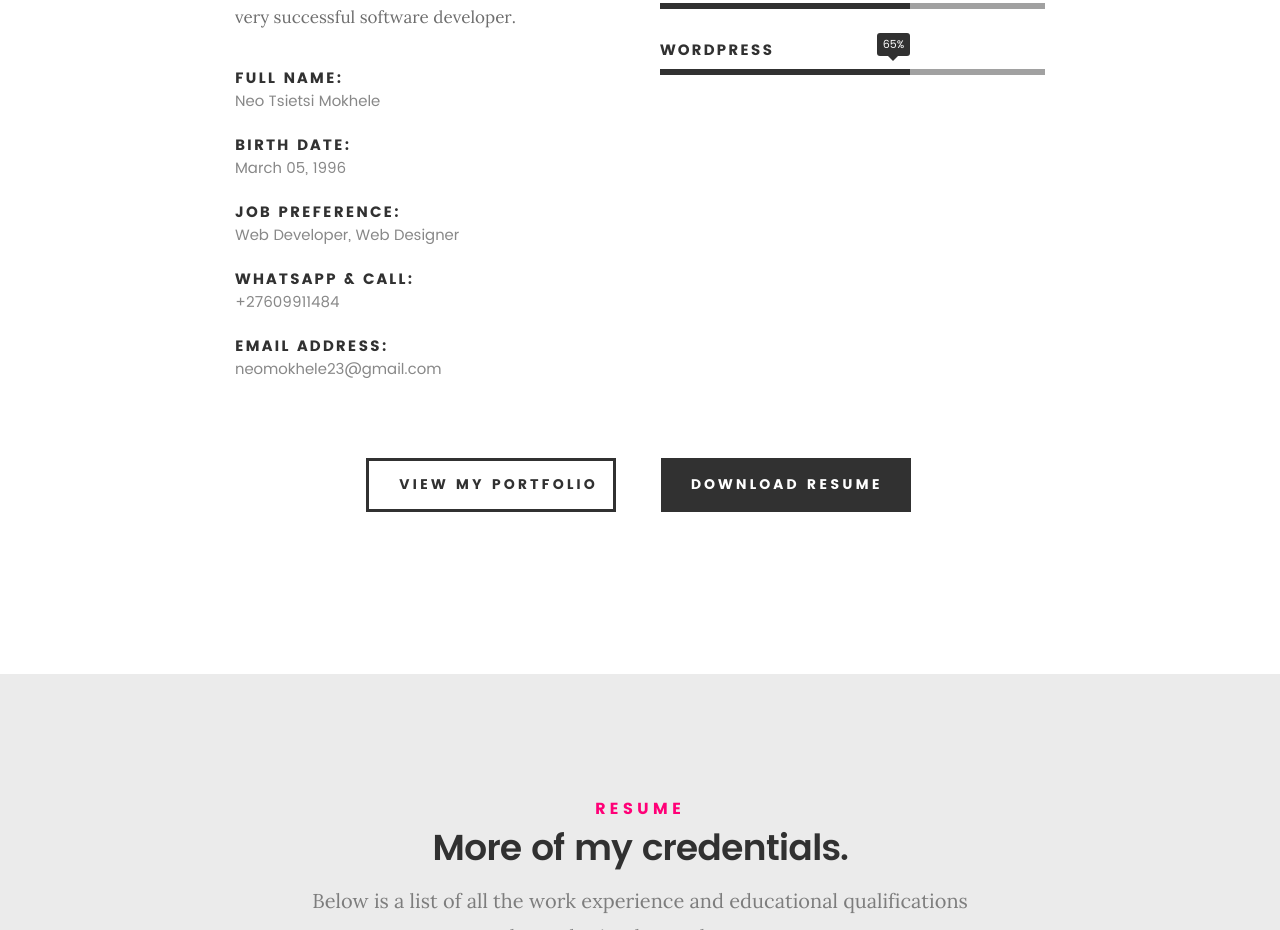
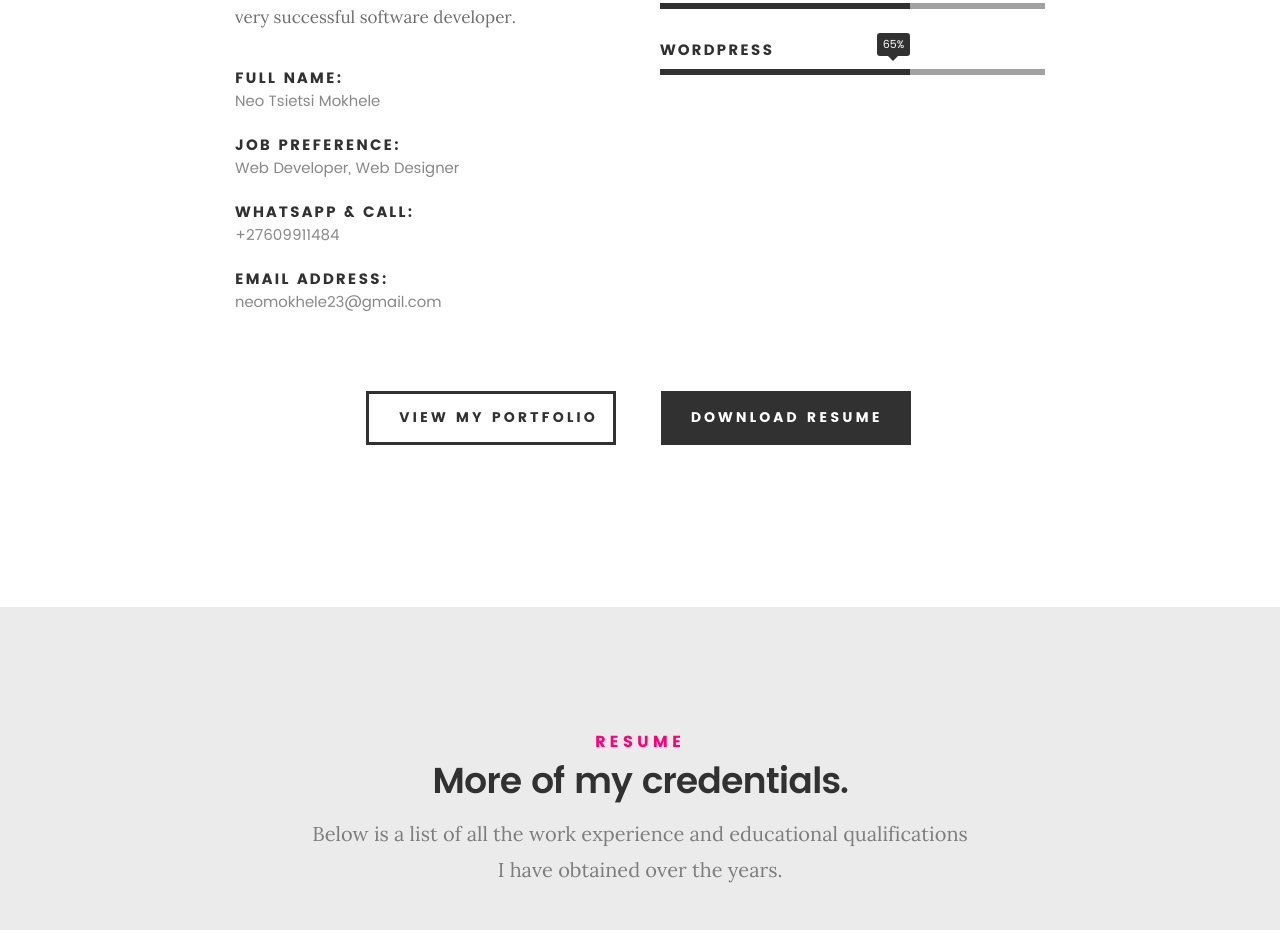
Before and after one commit to techiemokhele/techiemokhele_resume.github.io, a plain HTML site: page index.html in a window 1280 px wide. Shown: the part 1730-2660 px from the top of the page. Drawn offline with Linux system fonts and the light colour scheme; files whose address does not match are found by name.

Commit message:
remove DOB item

```diff
--- a/index.html
+++ b/index.html
@@ -125,10 +125,6 @@
    				<li>
    					<strong>Full name:</strong>
    					<span>Neo Tsietsi Mokhele</span>
-   				</li>
-   				<li>
-   					<strong>Birth Date:</strong>
-   					<span>March 05, 1996</span>
    				</li>
    				<li>
    					<strong>Job Preference:</strong>
```
